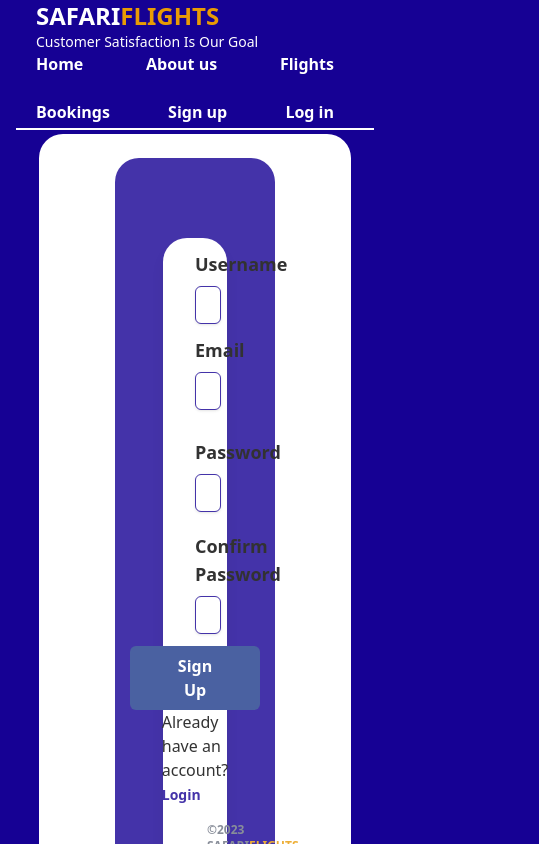
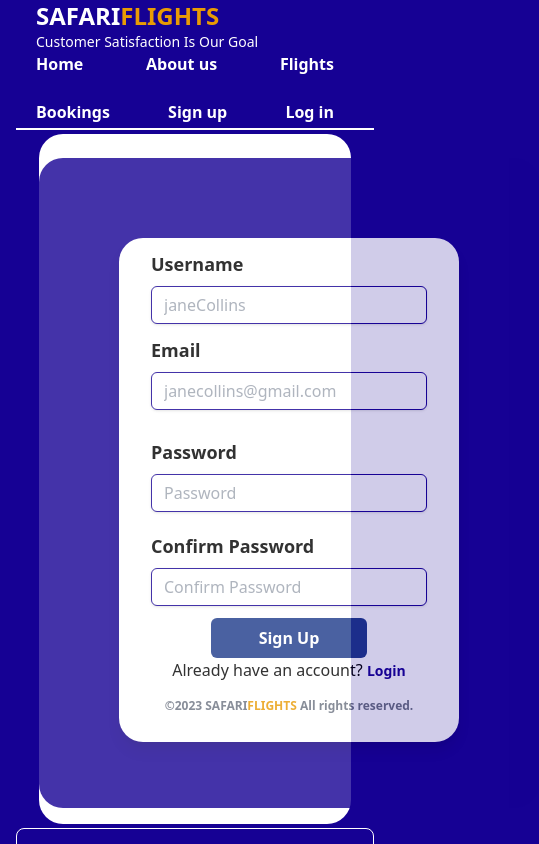
Before and after one commit to DANNJUGUNA/safariflights, a React (Create React App) app in the folder client/: page /signup in a window 390 px wide. Shown: the top 844 px of the page, 539 px wide, since content can reach past the window. Built offline with nearby package versions, Linux system fonts and the light colour scheme.

Commit message:
update responsiveness

```diff
--- a/client/src/pages/Login.jsx
+++ b/client/src/pages/Login.jsx
@@ -1,4 +1,5 @@
 import React from 'react'
+import { Link } from 'react-router-dom'
 
 const Login = () => {
   return (
--- a/client/src/pages/Signup.jsx
+++ b/client/src/pages/Signup.jsx
@@ -4,7 +4,7 @@ import { Link } from 'react-router-dom'
 const Signup = () => {
   return (
     <div className='bg-white py-4 mx-5 rounded-3xl mb-1 mt-1 w-[80%] ml-auto mr-auto'>
-      <div className='bg-[#160194] opacity-80 w-[50%] rounded-3xl flex flex-col items-center ml-auto mr-auto mt-2 p-20'>
+      <div className='bg-[#160194] opacity-80 w-[500px] h-[650px] rounded-3xl flex flex-col items-center ml-auto mr-auto mt-2 p-20'>
         <form className='bg-white shadow-lg  rounded-3xl px-8 pt-3 pb-3 mb-3 w-full'>
           <div >
             <label htmlFor="username" className="block text-black text-lg font-bold mb-2">Username</label>
```
